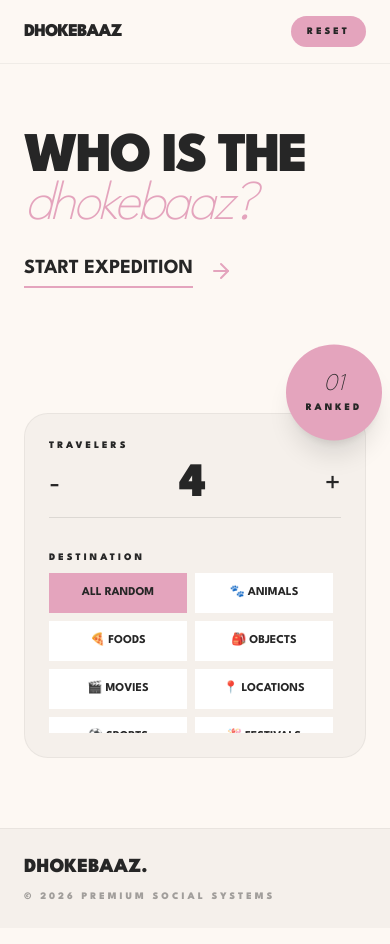
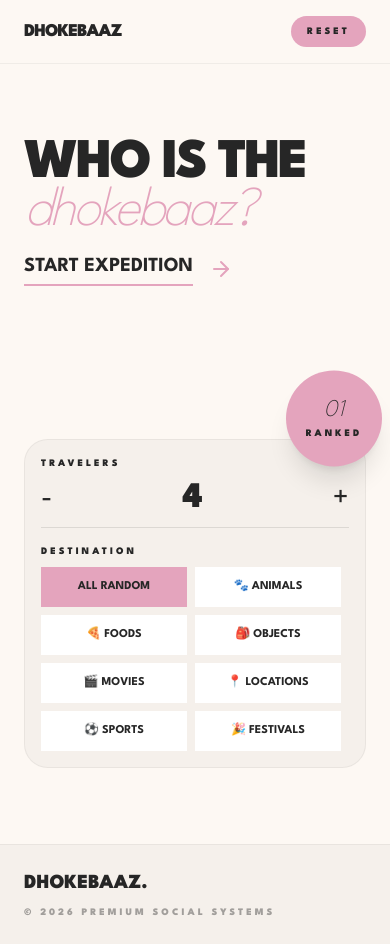
Before and after one commit to sabin147/imposter-NepaliGame, a React (Vite) app: page / in a window 390 px wide. Built offline with nearby package versions, Linux system fonts and the light colour scheme.

Commit message:
made no scrolling required for viewing all category

```diff
--- a/src/App.jsx
+++ b/src/App.jsx
@@ -4,7 +4,6 @@ import React, { useState } from 'react';
 
 import './App.css';
 import { Ghost, Search, RotateCcw, ArrowRight,  ChevronRight, MessageCircle } from 'lucide-react';
-// 1. Import the new logo at the top
 import NepaliImposterLogo from './Logo';
 import gameIcon from './assets/topi.jpg'; // Example asset import, replace with actual path if needed
 
@@ -107,33 +106,33 @@ const App = () => {
 
       <main className="pt-16 md:pt-20">
         {gameState === 'setup' && (
-          <section className="min-h-[calc(100vh-80px)] grid grid-cols-12 gap-6 md:gap-8 items-center px-6 md:px-12 py-10">
+  <section className="min-h-[calc(100vh-64px)] md:min-h-[calc(100vh-80px)] grid grid-cols-12 gap-6 md:gap-8 items-center px-6 md:px-12 py-6 md:py-10">
     <div className="col-span-12 lg:col-span-7">
-              <h1 className="mb-6 md:mb-8">
+      <h1 className="mb-4 md:mb-8">
         WHO IS THE <br />
         <span className="text-[#e4a4bd] italic font-light lowercase">dhokebaaz?</span>
       </h1>
-              <div className="flex items-center gap-4 group cursor-pointer mb-10 lg:mb-0" onClick={startGame}>
+      <div className="flex items-center gap-4 group cursor-pointer mb-6 lg:mb-0" onClick={startGame}>
         <span className="text-xl md:text-2xl border-b-2 border-[#e4a4bd] pb-1 font-bold">START EXPEDITION</span>
         <ArrowRight className="text-[#e4a4bd] group-hover:translate-x-2 transition-transform" />
       </div>
     </div>
 
     <div className="col-span-12 lg:col-span-5 relative">
-              <div className="bg-[#f5f0eb] p-6 md:p-10 rounded-[24px] border border-black/5">
-                <div className="space-y-8 md:space-y-10">
+      <div className="bg-[#f5f0eb] p-4 md:p-10 rounded-[24px] border border-black/5">
+        <div className="space-y-4 md:space-y-10">
           <div>
             <p className="utility-label mb-2">Travelers</p>
             <div className="flex items-center justify-between border-b border-black/10 pb-2">
               <button onClick={() => setPlayerCount(Math.max(3, playerCount - 1))} className="text-3xl">-</button>
-                      <span className="text-5xl md:text-7xl font-black">{playerCount}</span>
+              <span className="text-4xl md:text-7xl font-black">{playerCount}</span>
               <button onClick={() => setPlayerCount(Math.min(20, playerCount + 1))} className="text-3xl">+</button>
             </div>
           </div>
 
           <div>
             <p className="utility-label mb-2">Destination</p>
-                    <div className="grid grid-cols-2 gap-2 h-40 overflow-y-auto pr-2 custom-scrollbar">
+            <div className="grid grid-cols-2 gap-2 max-h-[280px] md:max-h-[320px] overflow-y-auto pr-2 custom-scrollbar">
               <button
                 onClick={() => setSelectedCategory('all')}
                 className={`p-3 text-xs font-bold transition-all ${selectedCategory === 'all' ? 'bg-[#e4a4bd]' : 'bg-white'}`}>
@@ -153,7 +152,7 @@ const App = () => {
       </div>
 
               {/* Badge - Scaled down for mobile */}
-              <div className="absolute -top-18 -right-4 md:-top-12 md:-right-12 w-24 h-24 md:w-40 md:h-40 bg-[#e4a4bd] rounded-full flex flex-col items-center justify-center animate-[bounce-slow_4s_ease-in-out_infinite] shadow-xl z-10">
+              <div className="absolute -top-18 -right-4 md:-top-24 md:-right-12 w-24 h-24 md:w-40 md:h-40 bg-[#e4a4bd] rounded-full flex flex-col items-center justify-center animate-[bounce-slow_4s_ease-in-out_infinite] shadow-xl z-10">
                 <span className="text-2xl md:text-4xl font-light italic">01</span>
                 <span className="utility-label text-[6px] md:text-[8px]">Ranked</span>
               </div>
```
Lines whose indentation alone changed are shown as unchanged.
